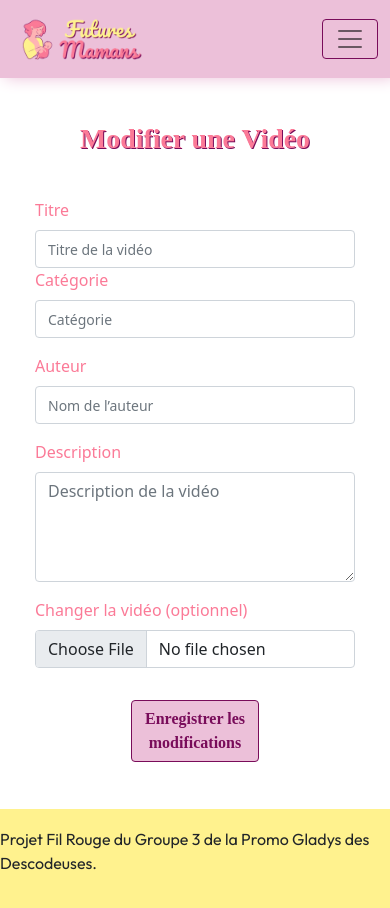
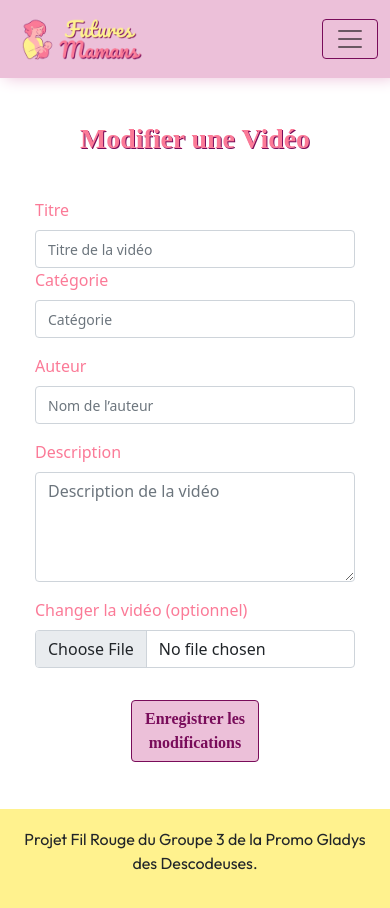
Before and after one commit to nat-btlr/projet-fil-rouge, a React (Vite) app: page /modifier-video/1 in a window 390 px wide. Built offline with nearby package versions, Linux system fonts and the light colour scheme; a web font is replaced by a local one.

Commit message:
footer admin fait

```diff
--- a/src/components/FooterAdmin/style.css
+++ b/src/components/FooterAdmin/style.css
@@ -14,3 +14,15 @@
 a {
   font-weight: bold;
 }
+
+/* Responsive pour mobile*/
+@media (max-width: 576px) {
+  #monFooterAdmin {
+    padding: 15px;
+    text-align: center;
+  }
+
+  #monFooterAdmin a {
+    font-size: 14px;
+  }
+}
```
